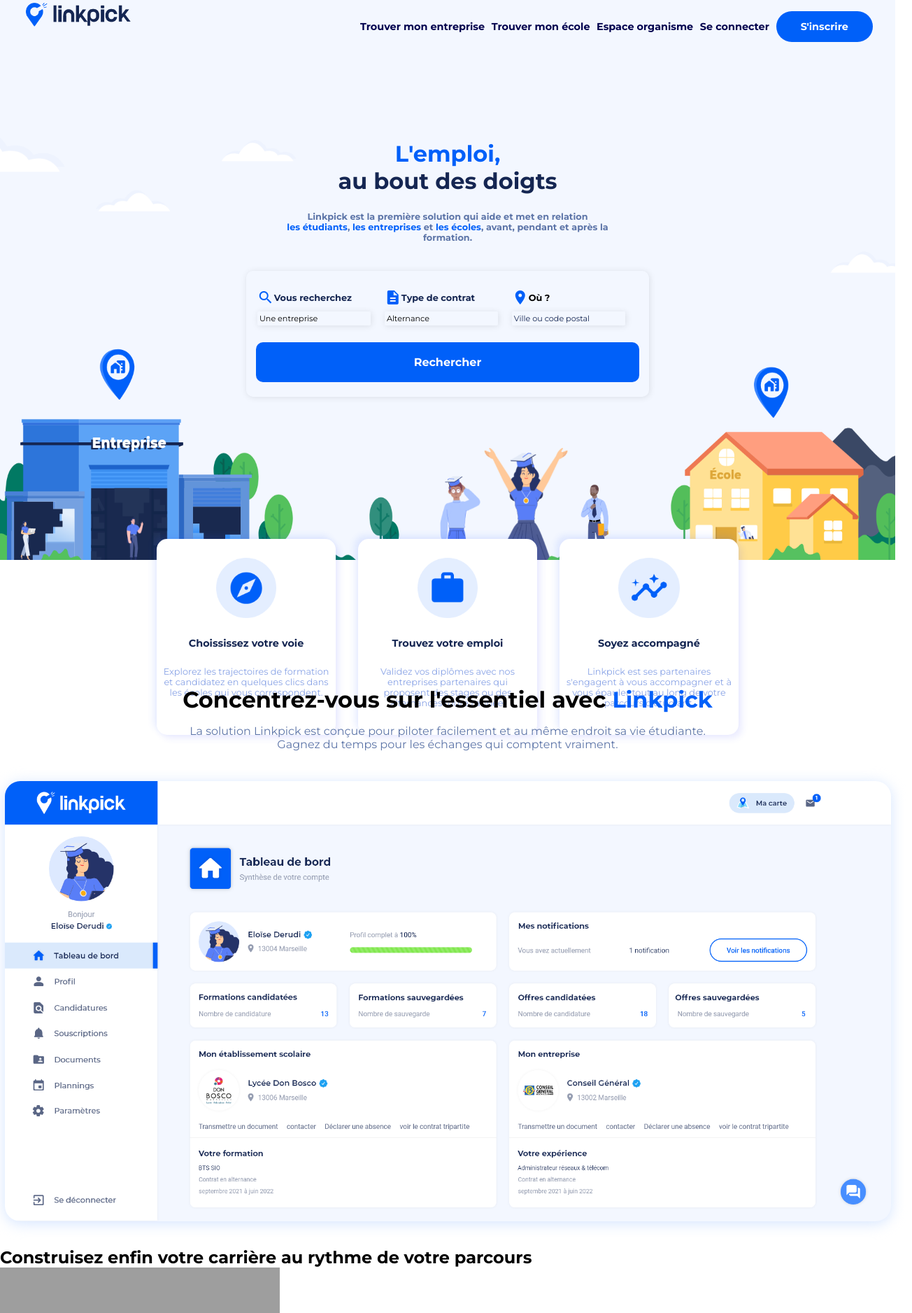
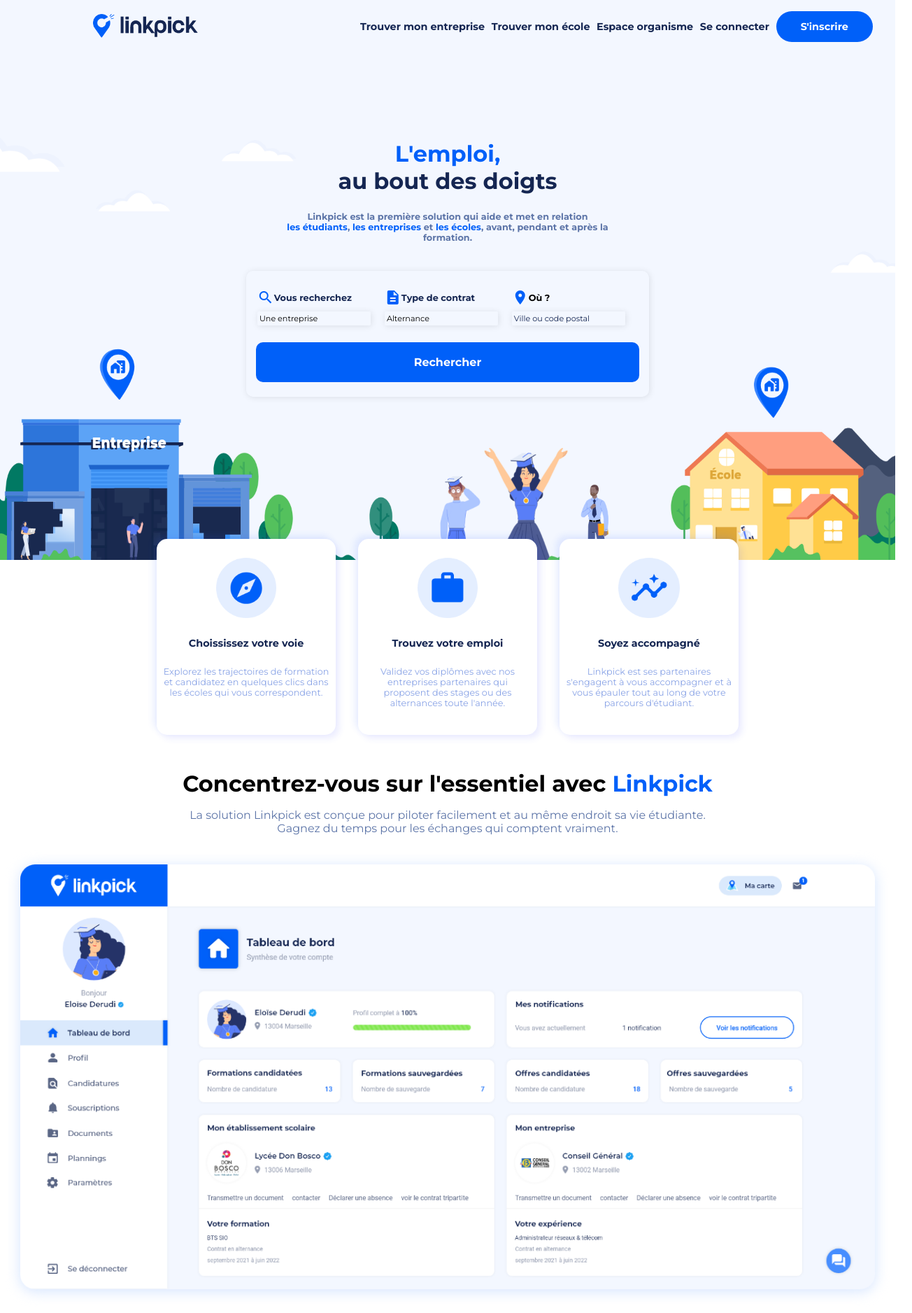
Before and after one commit to yannis-staali/linkpick, a React (Create React App) app: page / in a window 1280 px wide. Shown: the top 1876 px of the page at 70% size, 1304 px wide, since content can reach past the window. Built offline with nearby package versions, Linux system fonts and the light colour scheme; grey boxes are pictures that could not be loaded.

Commit message:
modif Section 1 et 3

```diff
--- a/package.json
+++ b/package.json
@@ -6,6 +6,7 @@
     "@testing-library/jest-dom": "^5.16.3",
     "@testing-library/react": "^12.1.4",
     "@testing-library/user-event": "^13.5.0",
+    "gsap": "^3.9.1",
     "react": "^17.0.2",
     "react-dom": "^17.0.2",
     "react-router-dom": "^6.2.2",
--- a/public/index.html
+++ b/public/index.html
@@ -28,6 +28,7 @@
     <link href="https://fonts.googleapis.com/icon?family=Material+Icons"
       rel="stylesheet">
 
+
     <title>React App</title>
   </head>
   <body>
--- a/src/components/Nav.css
+++ b/src/components/Nav.css
@@ -25,16 +25,22 @@
     display: flex;
     justify-content: center;
     align-items: center;
+    /* justify-content: center;
+    align-items: center; */
     /* background-color: red; */
     /* height: 80%; */
     /* width: 30%; */
-    margin-left: 2rem;
+    margin-left: 8rem;
+    /* background-color: blue; */
+    /* background-color: purple */
 }
 
 .img__logo {
+    /* background-color: red; */
     max-width: 50%;
     max-height: 100%;
     max-width: 150px;
+
 }
 
 .logo {
@@ -61,10 +67,16 @@
   padding: 0 0.3rem;
   font-size: 0.9rem;
  font-weight: bolder;
+
   /* color: inherit; */
-  color: rgb(0, 0, 78);
+  /* color: rgb(0, 0, 78); */
+  color: #152652;
   /* margin-right: rem; */
   /* background: red; */
+}
+
+.navbar__link:hover {
+    color: #0060F9;
 }
 
 .navbar__burger {
@@ -97,6 +109,11 @@
     margin-left: 0.3rem;
 }
 
+.buttonInscrire:hover {
+    color: white;
+    background-color: #022c71;
+}
+
 @media screen and (min-width:1300px) {
     .navbar__link {
 
@@ -119,6 +136,21 @@
 
 
 
+}
+
+
+@media screen and (min-width:1190px) {
+    .navbar__link {
+        align-items: center;
+
+      }
+
+      .containLogo {
+          /* background-color: orange; */
+          align-items: center;
+          justify-content: center;
+          padding-top: 1rem;
+      }
 }
 
 @media screen and (max-width:1200px) {
@@ -163,6 +195,9 @@
         font-size: 1rem;
 
         /* font-size: 2vw; */
+    }
+    .containLogo{
+        /* background-color: blue; */
     }
 
     .navbar__burger {
--- a/src/components/Nav.js
+++ b/src/components/Nav.js
@@ -29,7 +29,7 @@
   return (
     <nav className={`navbar ${showLinks ? "show-nav" : "hide-nav"} ${nav ? "activateNav" : "immobile"}`}>
         <div className="navbar__logo">
-            <Link className="navbar__link" to="/"><img  className='img__logo' src={logoLinckpick} alt='' /></Link>
+            <Link className="navbar__link containLogo" to="/"><img  className='img__logo' src={logoLinckpick} alt='' /></Link>
         </div>
         <ul className="navbar__links">
             <li className="navbar__item slideInDown-1">
--- a/src/components/landing/Section3.css
+++ b/src/components/landing/Section3.css
@@ -2,7 +2,7 @@
     width: 100%;
     position: relative;
     z-index: 2;
-    margin-top: 80;
+    margin-top: 300px;
     /* background-color: aqua; */
 }
 
@@ -12,6 +12,8 @@
     flex-direction: column;
     justify-content: center;
     align-items: center;
+    /* background-color: red; */
+    width: 100%;
 }
 
 .essentiel_top {
@@ -29,3 +31,16 @@
     width: 65%;
     color: #5D75A8;
 }
+
+.essentiel_bottom {
+    width: 100%;
+    /* background-color: blue; */
+    display: flex;
+    justify-content: center;
+}
+
+.essentiel_bottom_img {
+    max-width: 100%;
+    max-height: 100%;
+    object-fit: contain;
+}
--- a/src/components/landing/Section3.js
+++ b/src/components/landing/Section3.js
@@ -1,8 +1,73 @@
 import React from 'react';
+import { useEffect } from 'react';
 import EssentielImg from '../../images/essentiel.png';
 import "./Section3.css";
 
+import { gsap } from "gsap";
+import { ScrollTrigger } from "gsap/ScrollTrigger";
+import {ScrollToPlugin} from  "gsap/ScrollToPlugin";
+
+const slideCard = (elem, delay, duration) => {
+    gsap.fromTo(
+        elem,
+        {
+            opacity: 0,
+            y:200
+        },
+        {
+            opacity:1,
+            y:0,
+            delay: delay || 0.4,
+            duration: duration || 0.6,
+            scrollTrigger: {
+                trigger: elem,
+                start: "top center",
+                end: "bottom center"
+            }
+
+        }
+    )
+}
+
+const slideToTop = (elem, delay, duration) => {
+    gsap.fromTo(
+        elem,
+        {
+            opacity: 0,
+            y:-200
+        },
+        {
+            opacity:1,
+            y:0,
+            delay: delay || 0.4,
+            duration: duration || 0.6,
+            scrollTrigger: {
+                trigger: elem,
+                start: "top center",
+                end: "bottom center"
+            }
+
+        }
+    )
+}
+
+
+gsap.registerPlugin(ScrollTrigger, ScrollToPlugin);
+
 function Section3() {
+
+    useEffect(() => {
+        // slideCard(".essentiel_bottom_img");
+
+        //Animation cardThree
+        gsap.from(".essentiel_bottom_img", {
+            scrollTrigger: ".essentiel_bottom_img",
+            y:100,
+            duration:1,
+            start: "300px"
+        });
+    }, [])
+
   return (
     <div className='essentiel_container'>
         <div className="essentiel">
--- a/src/components/landing/Section_1.css
+++ b/src/components/landing/Section_1.css
@@ -184,6 +184,10 @@
 
 }
 
+.searchButton:hover {
+    background-color: #022c71;
+}
+
 .landing_threeCards {
     display: flex;
     width: 100%;
--- a/src/components/landing/Section_1.js
+++ b/src/components/landing/Section_1.js
@@ -1,11 +1,70 @@
-import React from 'react';
+import React, {useEffect} from 'react';
 import "./Section_1.css";
 import boussole from '../../images/boussole.png';
 import malette from '../../images/malette.png';
 import courbe from '../../images/courbe.png';
 // import Button from '../../module/Button';
+import { gsap } from "gsap";
+import { ScrollTrigger } from "gsap/ScrollTrigger";
+import {ScrollToPlugin} from  "gsap/ScrollToPlugin";
+
+gsap.registerPlugin(ScrollTrigger, ScrollToPlugin);
+
+
+const slideToTop = (elem, delay, duration) => {
+    gsap.fromTo(
+        elem,
+        {
+            opacity: 0,
+            y:-200
+        },
+        {
+            opacity:1,
+            y:0,
+            // delay: delay || 0.4,
+            duration: duration || 0.6,
+            scrollTrigger: {
+                trigger: elem,
+                start: "top",
+                // end: "bottom center"
+            }
+
+        }
+    )
+}
+
+
+
+
 
 function Section1() {
+
+    useEffect(() => {
+
+        //Animation cardOne
+        gsap.from(".card_one", {
+            scrollTrigger: ".card_one",
+            y:100,
+            x:-100,
+            duration:1
+        });
+
+        //Animation cardTwo
+        gsap.from(".card_two", {
+            scrollTrigger: ".card_two",
+            y:100,
+            duration:1
+        });
+
+        //Animation cardThree
+        gsap.from(".card_three", {
+            scrollTrigger: ".card_three",
+            y:100,
+            x:100,
+            duration:1
+        });
+
+    }, [])
 
   return (
     <div className='landing_main'>
```
Also changed, not shown: 1 other file (tests, documents, lock files or other folders).
